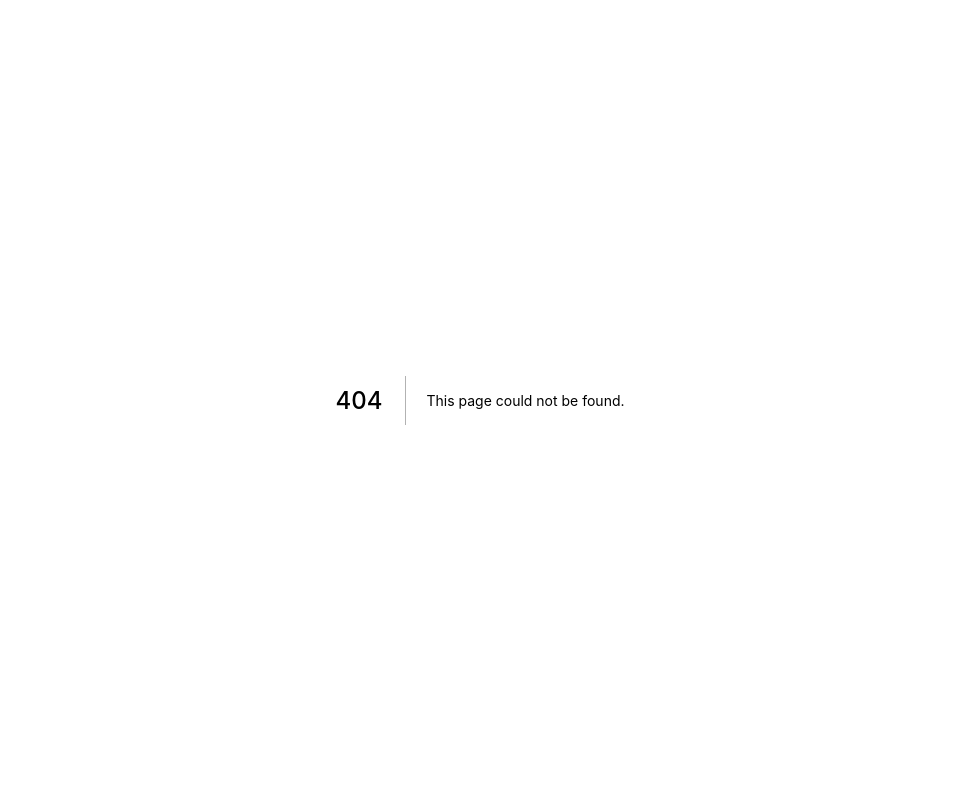
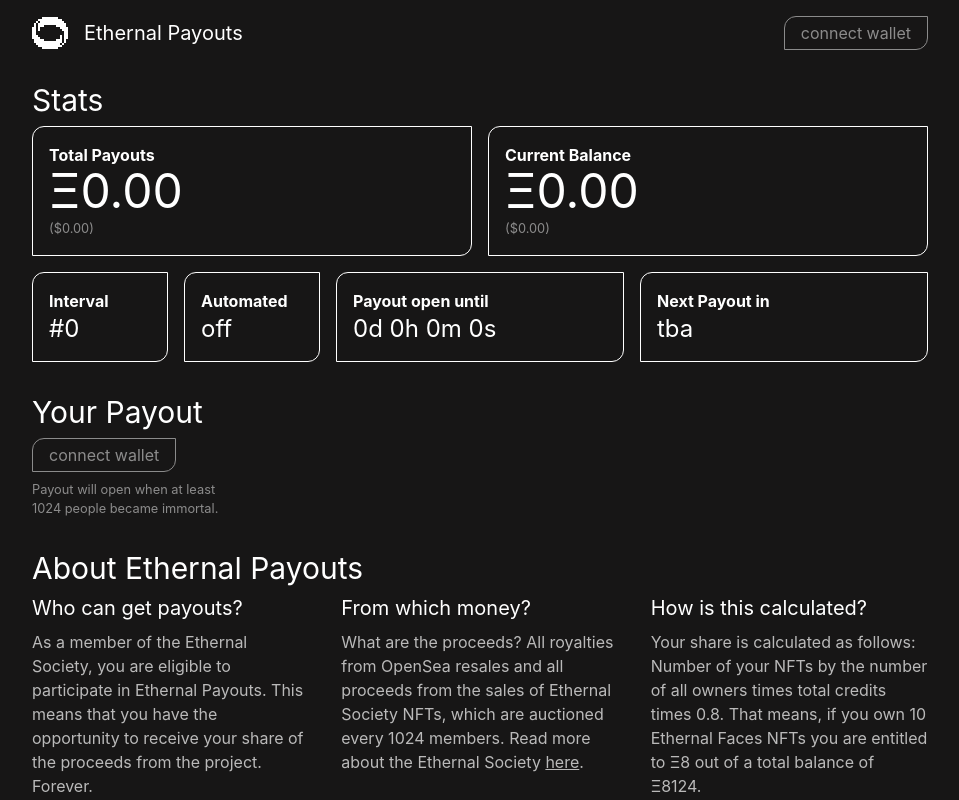
Before and after one commit to toni-minge/immortal-faces, a Next.js app: page /payout in a window 1280 px wide. Before the commit this address had no page. Shown: the top 800 px of the page, without its empty margins (160-1119 px from the left). Built offline with nearby package versions, Linux system fonts and the light colour scheme.

Commit message:
added: payout page

```diff
--- a/components/faq-segment/index.js
+++ b/components/faq-segment/index.js
@@ -32,7 +32,7 @@ const faq_elements = [
   },
   {
     'question': 'What is an Ethernal Society?',
-    'answer': <p>The Ethernal Society is a community of 1024 participants in the Ethernal Faces project. There will be 8 rounds in total.</p>
+    'answer': <><p>The Ethernal Society is a community of 1024 participants in the Ethernal Faces project.</p><p>Every society will get their own large NFT, which will be auctioned off. Similar to the big Beeple NFT. The proceeds go back to the Cummunity.</p><p> There will be 8 rounds in total.</p></>
   },
   {
     'question': 'How will my image be stored?',
@@ -72,7 +72,7 @@ export default function FaqSegment() {
   }
 
   return (
-    <div className="w-full text-left">
+    <div id="faq" className="w-full text-left">
       <div className="">
         <img className="h-24 -ml-2 -mb-8  cromatic-aberration-effect-sm" src="./elements/symbol_05.png"/>
         <h2 className="mb-12">Frequently Asked Questions</h2>
--- a/components/how-does-it-work-segment/index.js
+++ b/components/how-does-it-work-segment/index.js
@@ -28,7 +28,7 @@ const how_does_it_work_elements = [
 
 export default function HowDoesItWorkSegment() {
   return (
-    <div className="w-full">
+    <div id="how-does-it-work" className="w-full">
       <img className="h-24 -mb-6 mx-auto cromatic-aberration-effect-sm" src="./elements/symbol_01.png"/>
       <h2 className="-mt-8 mb-12">How does it work?</h2>
       <div className="grid grid-cols-1 md:grid-cols-3 xl:grid-cols-5 sm:grid-cols-2 gap-8 gap-y-12">
--- /dev/null
+++ b/components/template/payout-currency-container.js
@@ -0,0 +1,9 @@
+export default function PayoutCurrencyContainer({classNames, title, amount, convertedAmount}){
+  return (
+    <div className={`${classNames} container-border`}>
+      <p className="font-bold">{title}</p>
+      <p className="text-5xl">Ξ{amount}</p>
+      <small className="opacity-50">(${convertedAmount})</small>
+    </div>
+  )
+}
--- /dev/null
+++ b/components/template/payout-data-container.js
@@ -0,0 +1,8 @@
+export default function PayoutDataContainer({classNames, title, data}){
+  return (
+    <div className={`${classNames} container-border`}>
+      <p className="font-bold">{title}</p>
+      <p className="text-2xl">{data}</p>
+    </div>
+  )
+}
--- a/pages/index.js
+++ b/pages/index.js
@@ -138,8 +138,10 @@ export default function Home() {
               <img className="h-16 mx-auto mb-4 logo-hover  cromatic-aberration-effect-sm" src="/elements/imf_logo.svg"/>
               <img className="h-14 mx-auto cromatic-aberration-effect-sm" src="/elements/ethf_logo.svg"/>
               <span className="green-glow">Become immortal on <br/>the blockchain</span>
-              <a href="#about" className="no-underline w-48 rounded-tl-xl rounded-br-xl mt-8 mx-auto py-1 px-1 bg-white text-dark cromatic-aberration-effect-sm"> GET STARTED </a>
-              <small className="opacity-60">pre-launch begins <br/>end of september</small>
+              <small className="opacity-60">pre-launch begins Q4</small>
+              <a href="#about" className="no-underline w-48 rounded-tl-xl rounded-br-xl mt-8 mx-auto py-1 px-1 bg-white text-dark cromatic-aberration-effect-sm"> Become Immortal </a>
+
+              <Link href="/payout"><a className="no-underline w-48 border rounded-tl-xl rounded-br-xl mx-auto py-1 px-1">Get your Payouts</a></Link>
             </div>
           </div>
         </section>
--- /dev/null
+++ b/pages/payout/index.js
@@ -0,0 +1,94 @@
+import Head from 'next/head'
+import Link from 'next/link'
+import PayoutCurrencyContainer from '../../components/template/payout-currency-container'
+import PayoutDataContainer from '../../components/template/payout-data-container'
+
+export default function Payout(){
+  return (
+    <div className="w-screen">
+      <Head>
+        <title>ETHF - Ethernal Payouts</title>
+        <meta name="description" content="Ethernal Faces is an NFT project which let you become immortal on the blockchain." />
+        <link rel="icon" href="/favicon.ico" />
+      </Head>
+      <div className="p-4">
+        <div className="nff-container">
+          <div className="nff-header flex justify-between items-center">
+            <div className="">
+              <Link href="/">
+                <div className="flex items-center cursor-pointer">
+                  <img className="h-8 mr-4" src="/elements/imf_logo.svg"/>
+                  <h1 className="text-xl sm:block hidden">Ethernal Payouts</h1>
+                </div>
+              </Link>
+            </div>
+            <button disabled>connect wallet</button>
+          </div>
+
+          <h3 className=" mt-8">Stats</h3>
+          <div className="grid grid-cols-12 gap-4">
+            <div className="md:col-span-6 col-span-12">
+              <PayoutCurrencyContainer
+                title="Total Payouts"
+                amount={"0.00"}
+                convertedAmount={"0.00"}/>
+            </div>
+            <div className="md:col-span-6 col-span-12">
+              <PayoutCurrencyContainer
+                title="Current Balance"
+                amount={"0.00"}
+                convertedAmount={"0.00"}/>
+            </div>
+            <div className="md:col-span-2 col-span-6">
+              <PayoutDataContainer title="Interval" data="#0"/>
+            </div>
+            <div className="md:col-span-2 col-span-6">
+              <PayoutDataContainer title="Automated" data="off"/>
+            </div>
+            <div className="md:col-span-4 sm:col-span-6 col-span-12">
+              <PayoutDataContainer title="Payout open until" data="0d 0h 0m 0s"/>
+            </div>
+            <div className="md:col-span-4 sm:col-span-6 col-span-12">
+              <PayoutDataContainer title="Next Payout in" data="tba"/>
+            </div>
+          </div>
+
+          <h3 className=" mt-8">Your Payout</h3>
+          <button className="mb-2" disabled>connect wallet</button>
+          <small className="opacity-50 block">Payout will open when at least <br/>1024 people became immortal.</small>
+
+          <h3 className=" mt-8">About Ethernal Payouts</h3>
+          <div className="grid sm:grid-cols-2 md:grid-cols-3 gap-8">
+            <div className="">
+              <h4 className="mb-2">Who can get payouts?</h4>
+              <p className="opacity-70">As a member of the Ethernal Society, you are eligible to participate in Ethernal Payouts. This means that you have the opportunity to receive your share of the proceeds from the project. Forever.</p>
+            </div>
+            <div className="">
+              <h4 className="mb-2">From which money?</h4>
+              <p className="opacity-70">What are the proceeds? All royalties from OpenSea resales and all proceeds from the sales of Ethernal Society NFTs, which are auctioned every 1024 members. Read more about the Ethernal Society <Link href="/#faq"><a className="underline">here</a></Link>.</p>
+            </div>
+            <div className="">
+              <h4 className="mb-2">How is this calculated?</h4>
+              <p className="opacity-70">Your share is calculated as follows: Number of your NFTs by the number of all owners times total credits times 0.8. That means, if you own 10 Ethernal Faces NFTs you are entitled to Ξ8 out of a total balance of Ξ8124.</p>
+            </div>
+            <div className="">
+              <h4 className="mb-2">Why only 80%?</h4>
+              <p className="opacity-70">The remaining 20% is used for the running costs of the project. That means: marketing, exhibitions, community management, etc.</p>
+            </div>
+          </div>
+
+          <div className="footer w-full border-t white py-2 flex-col flex gap-2 mt-8">
+            <div>
+              <Link href="/imprint">Imprint</Link>
+
+            </div>
+            <div>
+              ©2022 – Toni Minge – All Rights Reserved.
+            </div>
+
+          </div>
+        </div>
+      </div>
+    </div>
+  )
+}
--- a/styles/globals.css
+++ b/styles/globals.css
@@ -61,8 +61,16 @@ section {
   }
 }
 
+.nff-container {
+  @apply mx-auto max-w-4xl;
+}
+
+.container-border {
+  @apply border border-white p-4 rounded-tl-xl rounded-br-xl;
+}
+
 button {
-  @apply border border-white px-4 py-2 rounded-tl-xl rounded-br-xl cursor-pointer;
+  @apply border border-white px-4 py-1 rounded-tl-xl rounded-br-xl cursor-pointer;
 }
 
 button:hover:enabled {
```
